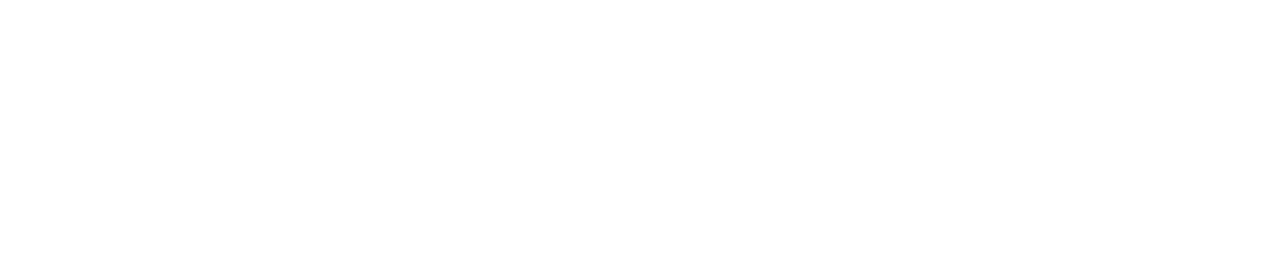
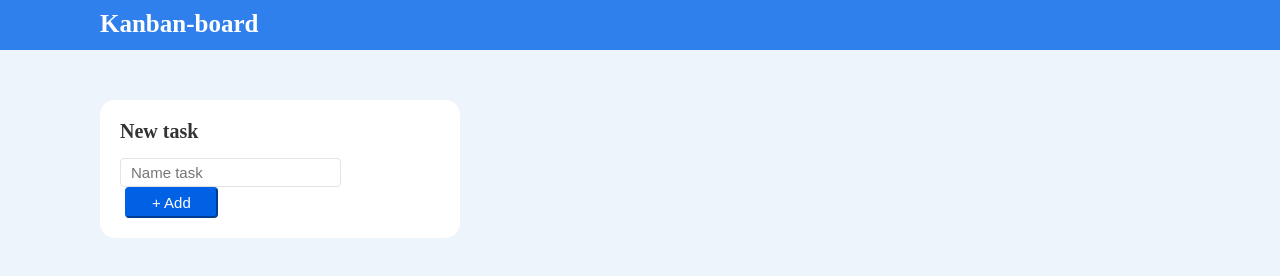
Before and after one commit to ibulygin/simple-kanban, a website: page src/index.html in a window 1280 px wide. Drawn offline with Linux system fonts and the light colour scheme.

Commit message:
created block header

```diff
--- /dev/null
+++ b/src/css/blocks/header.css
@@ -0,0 +1,21 @@
+.header_main{
+    width: auto;
+    height: 50px;
+    background-color: #2f80ed;
+}
+
+.title_header{
+    color:  #fff;
+    padding-left: 100px;
+    padding-top: 10px;
+    font-weight: bolder;
+    font-size: 25px;
+    display: flex;
+    align-items: center;
+}
+
+.board-app{
+    margin: 0;
+    background-color: #eef4fb;
+
+}
--- /dev/null
+++ b/src/css/blocks/newTask.css
@@ -0,0 +1,39 @@
+.new-task_main {
+    width: 320px;
+    background-color: #fff;
+    margin-left: 100px;
+    margin-top: 50px;
+    border-radius: 15px;
+    padding: 20px;
+}
+
+.title-new-task {
+    font-size: 20px;
+    font-weight: bold;
+    color: #333333;
+}
+
+.new-task-form {
+    margin-top: 15px;
+}
+
+.new-task-input {
+    font-size: 15px;
+    padding: 5px 10px;
+    cursor: pointer;
+    outline: none;
+    border: none;
+    border: solid 1px #e3e3e3;
+    border-radius: 4px;
+}
+
+.new-task-button {
+    font-size: 15px;
+    padding: 5px 25px;
+    background-color: #0061e4;
+    color: #fff;
+    border-color: #0061e4;
+    border-radius: 4px;
+    cursor: pointer;
+    margin-left: 5px;
+}
--- a/src/css/style.css
+++ b/src/css/style.css
@@ -3,3 +3,4 @@
 @import 'global/fonts.css';
 @import 'global/reboot.css';
 @import 'global/typography.css';
+@import 'blocks/header.css'
--- a/src/index.html
+++ b/src/index.html
@@ -1,14 +1,29 @@
 <!DOCTYPE html>
-<html lang="ru">
+<html lang="en">
+
 <head>
   <meta charset="UTF-8" />
   <meta content="width=device-width, initial-scale=1.0" name="viewport" />
   <title>Kanbanboard</title>
+  <link rel="stylesheet" href="css/blocks/header.css">
+  <link rel="stylesheet" href="css/blocks/newTask.css">
 </head>
 
 <body class="board-app">
   <main class="board-app__main">
+    <div class="header_main">
+      <div class="title_header">Kanban-board</div>
+    </div>
+
+    <div class="new-task_main">
+      <div class="title-new-task">New task</div>
+      <div class="new-task-form">
+        <input class="new-task-input" type="text" placeholder="Name task">
+        <button class="new-task-button">+ Add</button>
+      </div>
+    </div>
     <div class="board-app__inner"></div>
   </main>
 </body>
+
 </html>
```
Lines whose indentation alone changed are shown as unchanged.
